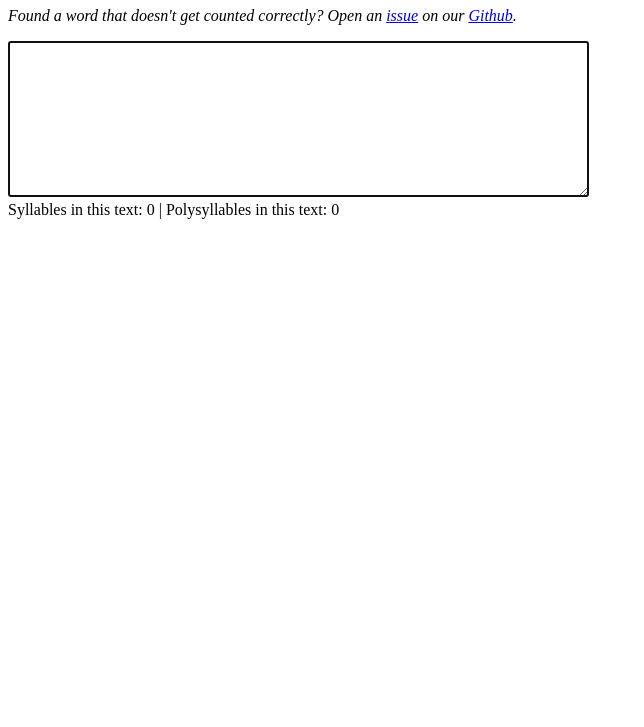
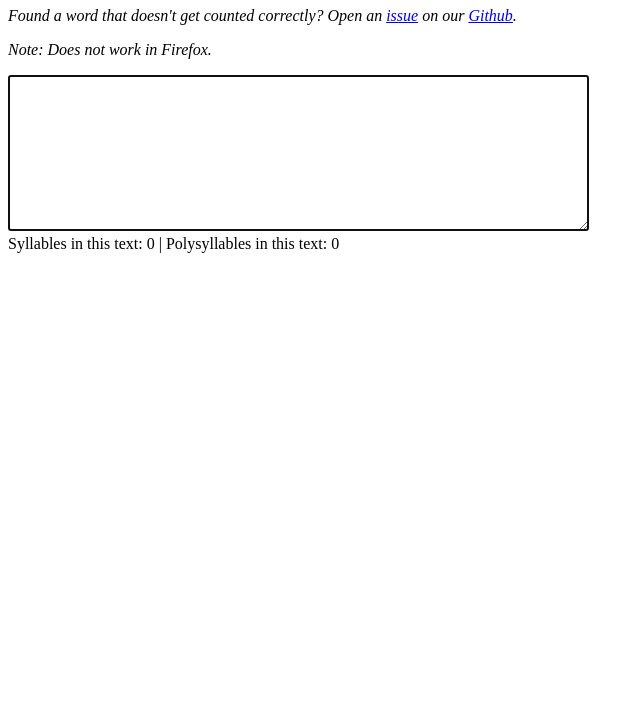
Before and after one commit to EndaHallahan/syllabificate, a plain HTML site: page syllabificateTester.html in a window 1280 px wide. Shown: the part 73-800 px from the top of the page, without its empty margins (0-644 px from the left). Drawn offline with Linux system fonts and the light colour scheme.

Commit message:
Update syllabificateTester.html

```diff
--- a/syllabificateTester.html
+++ b/syllabificateTester.html
@@ -69,6 +69,7 @@
 	<body>
 		<h1>Syllabificate</h1>
 		<p><em>Found a word that doesn't get counted correctly? Open an <a href="https://github.com/EndaHallahan/syllabificate/issues">issue</a> on our <a href="https://github.com/EndaHallahan/syllabificate">Github</a>.</em></p>
+		<p><em>Note: Does not work in Firefox.</em></p>
 		<textarea id="inText" rows = "10" cols = "70" autofocus oninput="syllabificate()"></textarea>
 		<br>
 		<span>Syllables in this text: <span id="sylOutSpan">0</span> | Polysyllables in this text: <span id="polOutSpan">0</span></span>
```
